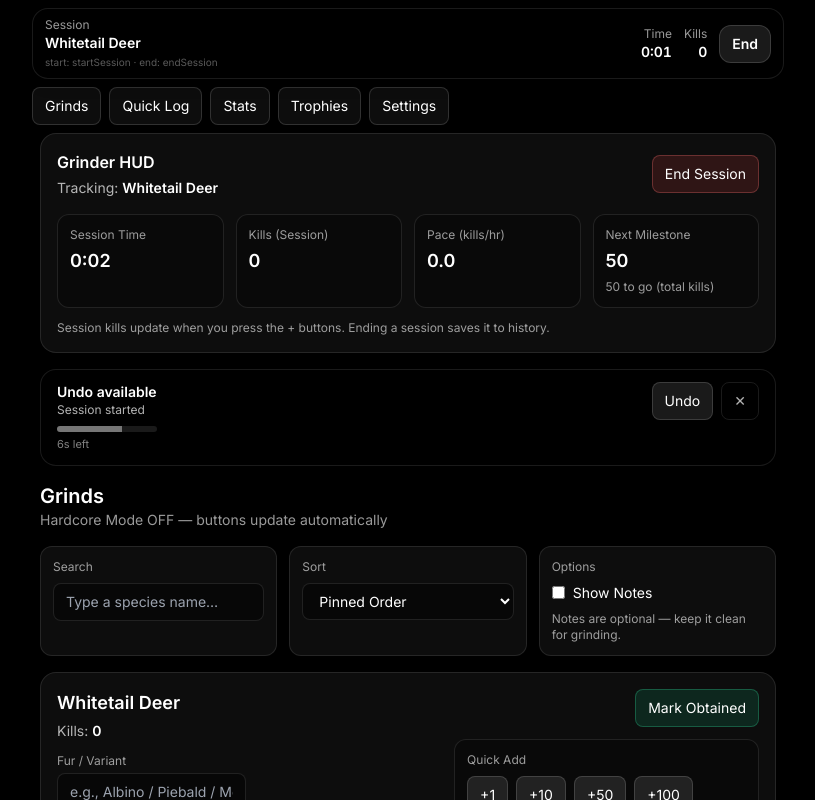
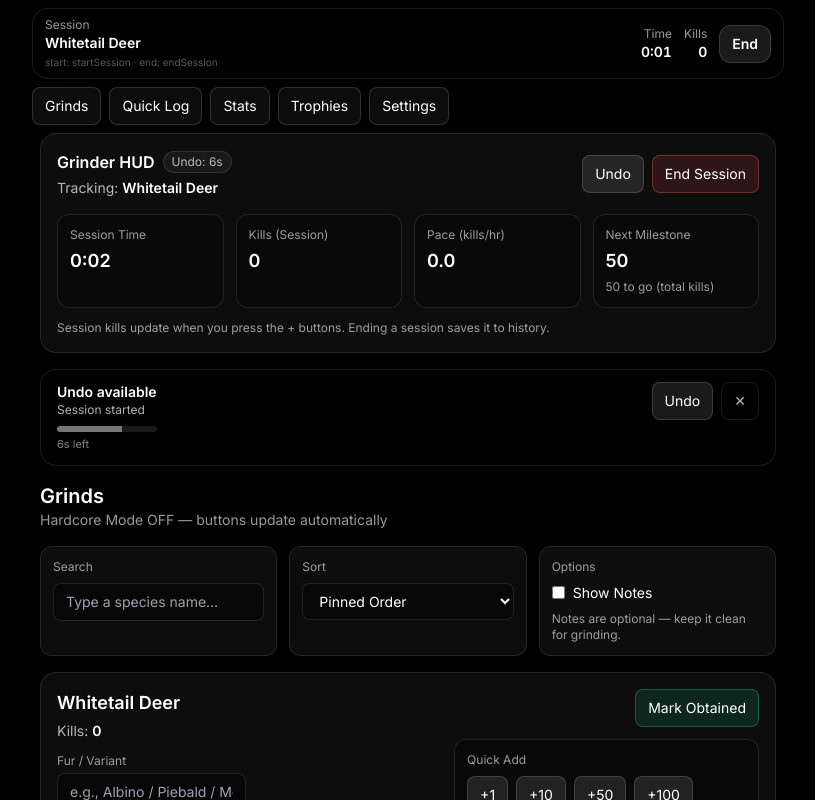
Before and after one commit to Camoford/great-one-grind, a React (Vite) app: page / in a window 1280 px wide. Both pictures are taken after a click on the button "Start Session". Shown: the top 800 px of the page, without its empty margins (232-1047 px from the left). Built offline with nearby package versions, Linux system fonts and the light colour scheme.

Commit message:
QoL: show hardcore badge + undo hint in Grinder HUD

```diff
--- a/components/GrinderHUD.tsx
+++ b/components/GrinderHUD.tsx
@@ -36,6 +36,13 @@ export default function GrinderHUD() {
 
   const grinds = useHunterStore((s) => s.grinds);
 
+  // Hardcore + Undo
+  const hardcoreMode = useHunterStore((s) => s.hardcoreMode);
+  const undo = useHunterStore((s) => s.undo);
+  const canUndo = useHunterStore((s) => s.canUndo);
+  const undoLastAction = useHunterStore((s) => s.undoLastAction);
+  const clearUndo = useHunterStore((s) => s.clearUndo);
+
   // “best guess” current species: if session has species, use it; else first grind
   const sessionSpecies: GreatOneSpecies | undefined = activeSession?.species;
   const currentGrind = useMemo(() => {
@@ -61,23 +68,78 @@ export default function GrinderHUD() {
 
   const milestone = nextMilestone(killsTotal);
 
+  // Small undo timer label in HUD (no heavy UI)
+  const [undoMsLeft, setUndoMsLeft] = useState(0);
+  useEffect(() => {
+    const active = canUndo();
+    if (!active || !undo?.expiresAt) {
+      setUndoMsLeft(0);
+      return;
+    }
+
+    const tick = () => {
+      const left = Math.max(0, undo.expiresAt - Date.now());
+      setUndoMsLeft(left);
+      if (left <= 0) clearUndo();
+    };
+
+    tick();
+    const id = window.setInterval(tick, 250);
+    return () => window.clearInterval(id);
+  }, [undo?.expiresAt, undo?.armedAt, canUndo, clearUndo]);
+
+  const showUndo = canUndo() && undoMsLeft > 0;
+
+  const handleUndo = () => {
+    const res = undoLastAction();
+    if (!res.ok) return;
+  };
+
   return (
     <div className="rounded-2xl border border-white/10 bg-white/5 p-4">
       <div className="flex flex-col gap-3 md:flex-row md:items-center md:justify-between">
         <div className="space-y-1">
-          <div className="text-base font-semibold">Grinder HUD</div>
+          <div className="flex items-center gap-2">
+            <div className="text-base font-semibold">Grinder HUD</div>
+
+            {hardcoreMode && (
+              <span className="rounded-full border border-orange-400/30 bg-orange-500/15 px-2 py-0.5 text-xs">
+                🔥 HARDCORE
+              </span>
+            )}
+
+            {showUndo && (
+              <span className="rounded-full border border-white/10 bg-white/5 px-2 py-0.5 text-xs text-white/70">
+                Undo: {Math.max(1, Math.ceil(undoMsLeft / 1000))}s
+              </span>
+            )}
+          </div>
+
           <div className="text-sm text-white/70">
             {currentGrind ? (
               <>
                 Tracking: <span className="text-white font-semibold">{currentGrind.species}</span>
               </>
             ) : (
-              <>Tracking: <span className="text-white font-semibold">—</span></>
+              <>
+                Tracking: <span className="text-white font-semibold">—</span>
+              </>
             )}
           </div>
         </div>
 
         <div className="flex flex-wrap gap-2">
+          {showUndo && (
+            <button
+              type="button"
+              onClick={handleUndo}
+              className="rounded-lg border border-white/15 bg-white/10 px-3 py-2 text-sm hover:bg-white/15"
+              title={undo?.label || "Undo"}
+            >
+              Undo
+            </button>
+          )}
+
           {!activeSession ? (
             <button
               type="button"
@@ -108,7 +170,9 @@ export default function GrinderHUD() {
 
         <div className="rounded-xl border border-white/10 bg-black/30 p-3">
           <div className="text-xs text-white/60">Kills (Session)</div>
-          <div className="mt-1 text-lg font-semibold">{activeSession ? pretty(killsThisSession) : "—"}</div>
+          <div className="mt-1 text-lg font-semibold">
+            {activeSession ? pretty(killsThisSession) : "—"}
+          </div>
         </div>
 
         <div className="rounded-xl border border-white/10 bg-black/30 p-3">
@@ -119,9 +183,7 @@ export default function GrinderHUD() {
         <div className="rounded-xl border border-white/10 bg-black/30 p-3">
           <div className="text-xs text-white/60">Next Milestone</div>
           <div className="mt-1 text-lg font-semibold">{pretty(milestone.target)}</div>
-          <div className="mt-1 text-xs text-white/60">
-            {pretty(milestone.remaining)} to go (total kills)
-          </div>
+          <div className="mt-1 text-xs text-white/60">{pretty(milestone.remaining)} to go (total kills)</div>
         </div>
       </div>
 
```
